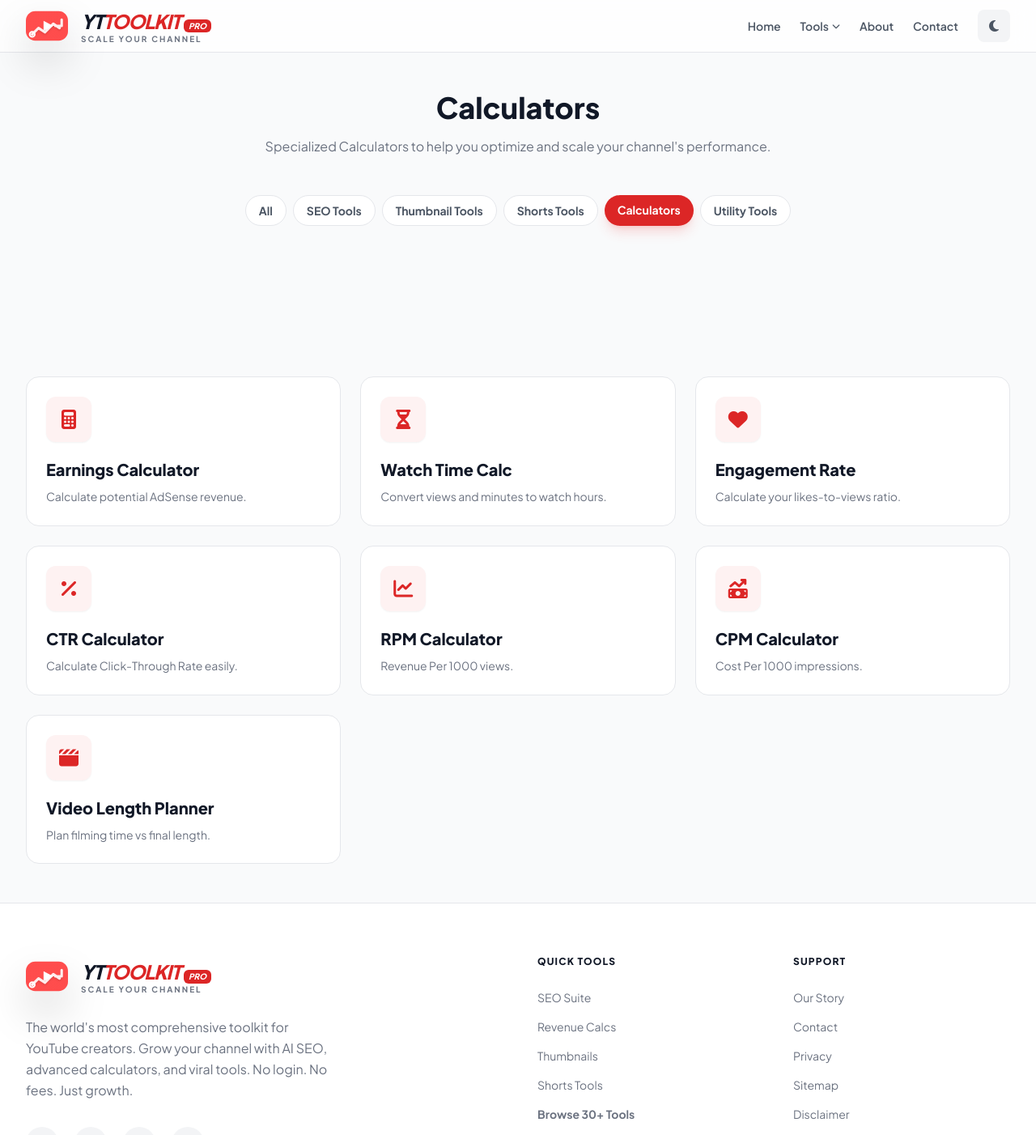
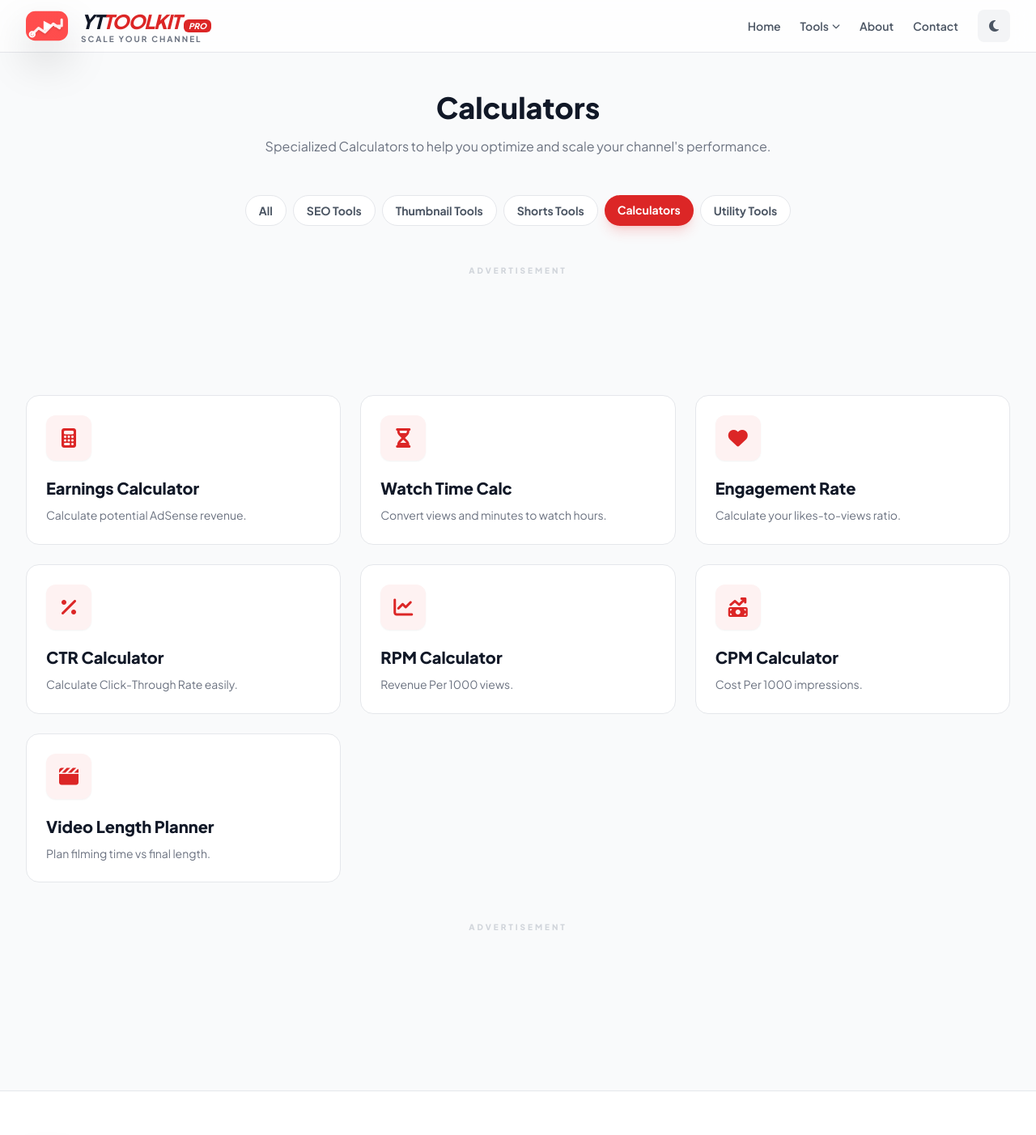
Before and after one commit to nomanafridi941-ops/YT-Toolkit, a React (Vite) app: page /category/Calculators in a window 1280 px wide. Shown: the top 1402 px of the page at 81% size. Built offline with nearby package versions, Linux system fonts and the light colour scheme.

Commit message:
Add bottom ad to home page and fix bottom ad visibility in category pages

```diff
--- a/pages/Home.tsx
+++ b/pages/Home.tsx
@@ -119,7 +119,7 @@ const Home: React.FC = () => {
           <i className="fa-solid fa-chart-line absolute -bottom-10 -left-10 text-[180px] text-white opacity-5 -rotate-12"></i>
         </section>
 
-        <AdPlaceholder type="banner" className="mt-12" />
+        <AdPlaceholder type="banner" className="mt-12 mb-24" />
       </div>
     </div>
   );
--- a/pages/ToolsList.tsx
+++ b/pages/ToolsList.tsx
@@ -5,7 +5,6 @@ import { TOOLS } from '../constants';
 import { ToolCategory } from '../types';
 import ToolCard from '../components/ToolCard';
 import AdPlaceholder from '../components/AdPlaceholder';
-import TopBannerAd from '../components/TopBannerAd';
 
 const ToolsList: React.FC = () => {
   const { catId } = useParams<{ catId?: string }>();
@@ -19,10 +18,10 @@ const ToolsList: React.FC = () => {
   return (
     <div className="max-w-7xl mx-auto px-4 sm:px-6 lg:px-8 py-12">
       <div className="text-center mb-12">
-        <h1 className="text-4xl font-black text-gray-900 mb-4">
+        <h1 className="text-4xl font-black text-gray-900 dark:text-white mb-4">
           {catId ? catId : 'All Creator Tools'}
         </h1>
-        <p className="text-gray-500 max-w-2xl mx-auto">
+        <p className="text-gray-500 dark:text-gray-400 max-w-2xl mx-auto">
           {catId
             ? `Specialized ${catId} to help you optimize and scale your channel's performance.`
             : 'Explore our complete toolkit of SEO generators, calculators, and utility apps built for modern YouTube creators.'}
@@ -31,8 +30,8 @@ const ToolsList: React.FC = () => {
 
       <div className="flex flex-wrap justify-center gap-2 mb-12">
         <a
-          href="/all-tools"
-          className={`px-4 py-2 rounded-full text-sm font-bold transition-all ${!catId ? 'bg-red-600 text-white' : 'bg-white text-gray-600 border border-gray-200 hover:border-red-200'}`}
+          href="#/all-tools"
+          className={`px-4 py-2 rounded-full text-sm font-bold transition-all ${!catId ? 'bg-red-600 text-white' : 'bg-white dark:bg-slate-800 text-gray-600 dark:text-gray-300 border border-gray-200 dark:border-slate-700 hover:border-red-200'}`}
         >
           All
         </a>
@@ -40,22 +39,24 @@ const ToolsList: React.FC = () => {
           <a
             key={cat}
             href={`#/category/${cat}`}
-            className={`px-4 py-2 rounded-full text-sm font-bold transition-all ${catId === cat ? 'bg-red-600 text-white shadow-lg shadow-red-500/20' : 'bg-white text-gray-600 border border-gray-200 hover:border-red-200'}`}
+            className={`px-4 py-2 rounded-full text-sm font-bold transition-all ${catId === cat ? 'bg-red-600 text-white shadow-lg shadow-red-500/20' : 'bg-white dark:bg-slate-800 text-gray-600 dark:text-gray-300 border border-gray-200 dark:border-slate-700 hover:border-red-200'}`}
           >
             {cat}
           </a>
         ))}
       </div>
 
-      <div className="mb-12">
-        <TopBannerAd />
-      </div>
+      <AdPlaceholder type="banner" className="mb-12" />
 
       <div className="tool-grid">
         {filteredTools.map(tool => (
           <ToolCard key={tool.id} tool={tool} />
         ))}
       </div>
+
+      <div className="w-full mt-12 mb-12">
+        <AdPlaceholder type="banner" />
+      </div>
     </div>
   );
 };
```
